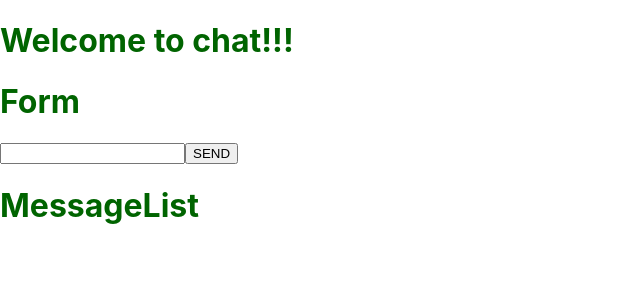
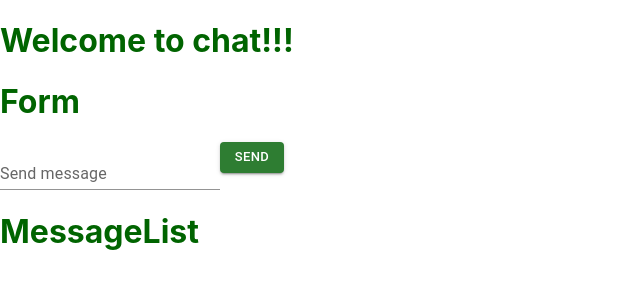
Before and after one commit to ychkydyk/React_GB_Morozov, a React (Create React App) app: page / in a window 1280 px wide. Shown: the top 300 px of the page, without its empty margins (0-640 px from the left). Built offline with nearby package versions, Linux system fonts and the light colour scheme.

Commit message:
install UI plugin +UI Form + Button

```diff
--- a/package.json
+++ b/package.json
@@ -3,6 +3,9 @@
   "version": "0.1.0",
   "private": true,
   "dependencies": {
+    "@emotion/react": "^11.10.5",
+    "@emotion/styled": "^11.10.5",
+    "@mui/material": "^5.10.17",
     "@testing-library/jest-dom": "^5.16.5",
     "@testing-library/react": "^13.4.0",
     "@testing-library/user-event": "^13.5.0",
--- a/src/components/Form/Form.jsx
+++ b/src/components/Form/Form.jsx
@@ -1,6 +1,7 @@
 
 import {useState} from "react";
-import {Button} from "../ui/Button";
+import UIButton from '@mui/material/Button';
+import UITextField from '@mui/material/TextField';
 
 export function Form({addMessage}) {
     const [text, setText] = useState('')
@@ -18,11 +19,23 @@ export function Form({addMessage}) {
         <>
             <h1 style={{color: 'darkgreen'}}>Form</h1>
             <form onSubmit={handleSubmit}>
-                <input
+                <UITextField
                     type="text"
                     value={text}
-                    onChange={(event) => setText(event.target.value)}/>
-                <Button type="submit">SEND</Button>
+                    onChange={(event) => setText(event.target.value)}
+                    id="standard-basic"
+                    label="Send message"
+                    variant="standard"
+                />
+
+                <UIButton
+                    type="submit"
+                    variant="contained"
+                    color="success"
+                    size="small"
+                >SEND
+                </UIButton>
+
             </form>
         </>
     )
```
Also changed, not shown: 1 other file (tests, documents, lock files or other folders).
